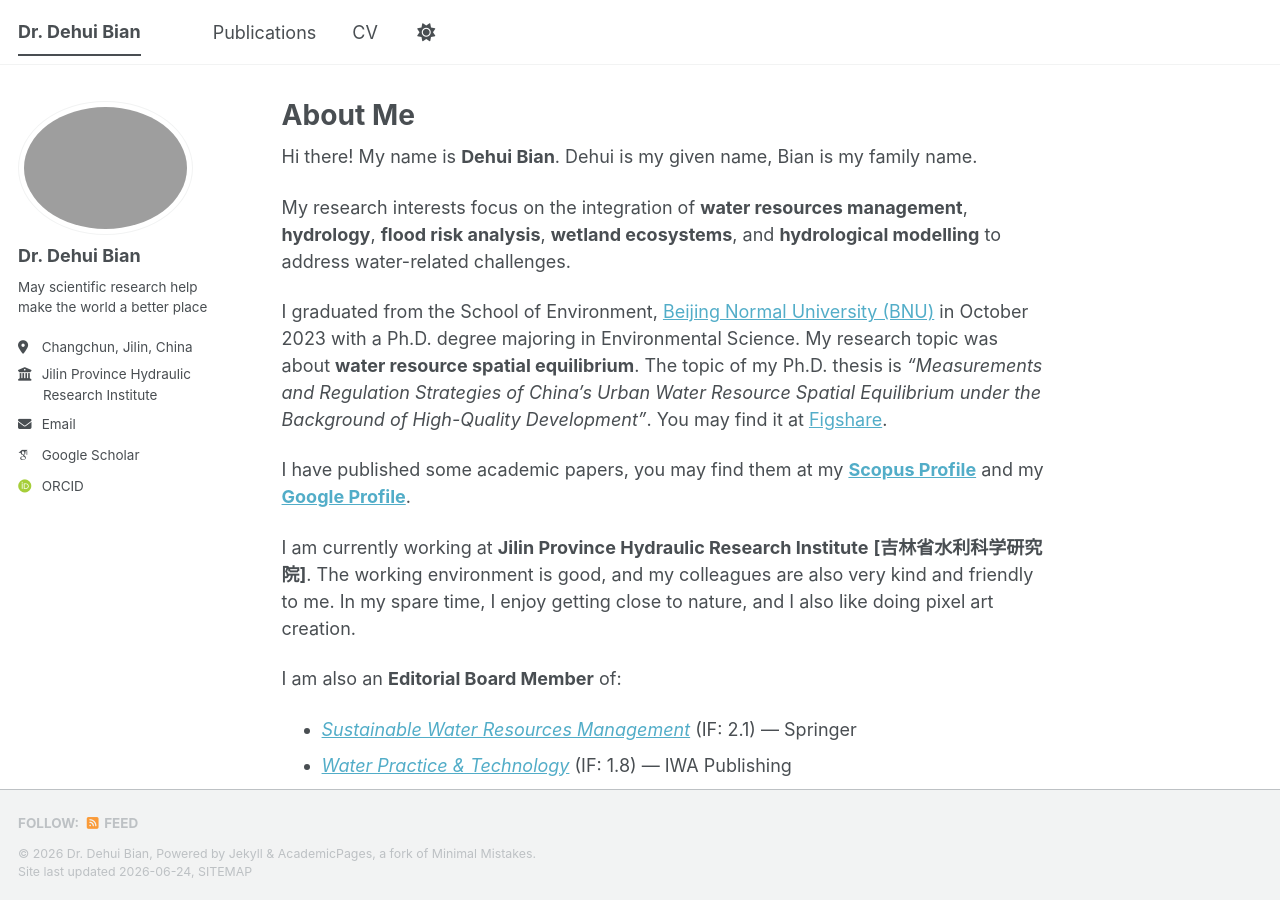
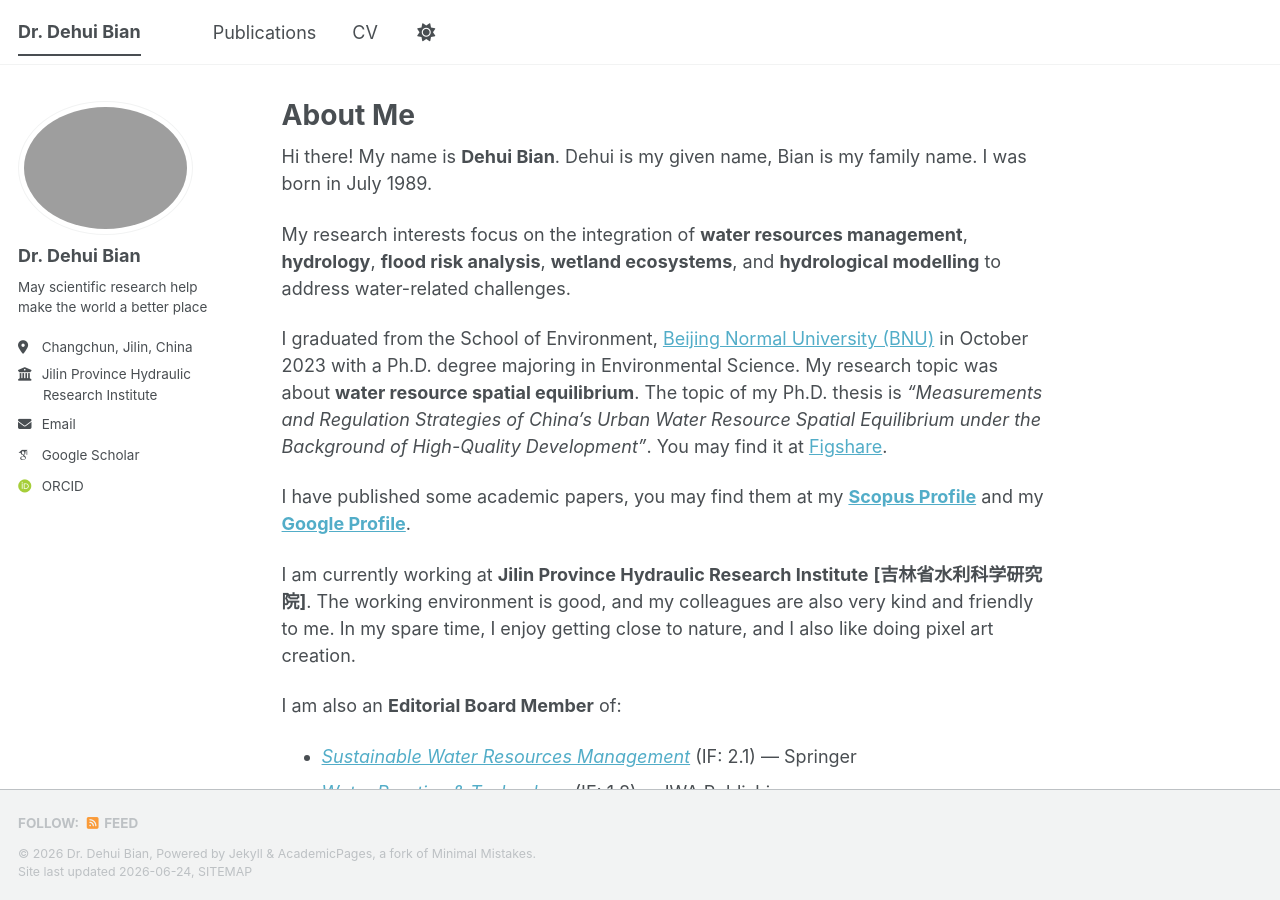
Before and after one commit to DehuiBian/dehuibian.github.io, a Jekyll site: the page built from index.md, in a window 1280 px wide and 900 px high. Built offline with Jekyll 4.4.1, drawn with Linux system fonts in a browser that asks for light colours; some web fonts are replaced; a script bundle is joined from its source files by our own code; library files that are not in the unit come from our copies.

Commit message:
index.md

```diff
--- a/index.md
+++ b/index.md
@@ -5,7 +5,7 @@ permalink: /
 title: "About Me"
 ---
 
-Hi there! My name is **Dehui Bian**. Dehui is my given name, Bian is my family name.
+Hi there! My name is **Dehui Bian**. Dehui is my given name, Bian is my family name. I was born in July 1989.
 
 My research interests focus on the integration of **water resources management**, **hydrology**, **flood risk analysis**, **wetland ecosystems**, and **hydrological modelling** to address water-related challenges.
 
```
